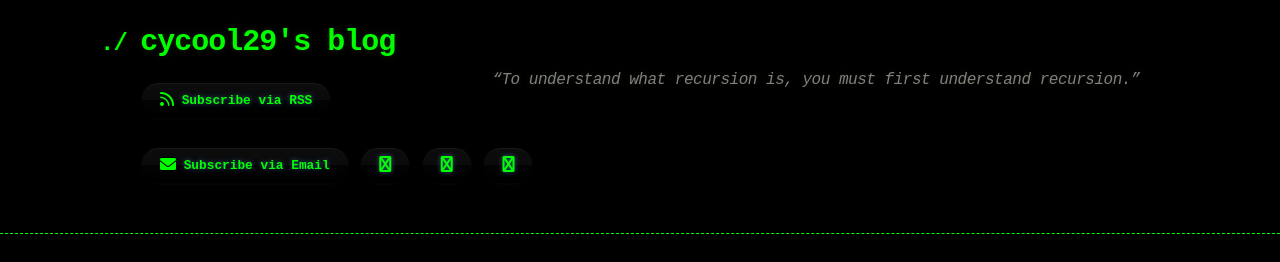
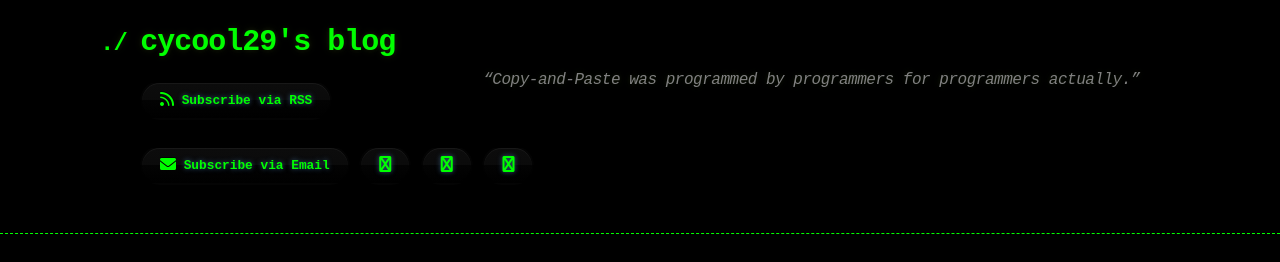
Before and after one commit to cycool29/cycool29.github.io, a Jekyll site: the page built from index.md, in a window 1280 px wide and 900 px high. Shown: the top 262 px of the window. Built offline with Jekyll 4.4.1, drawn with Linux system fonts in a browser that asks for light colours; a style sheet for code colours, icons or effects is not loaded.

Commit message:
Update quotes

```diff
--- a/_config.yml
+++ b/_config.yml
@@ -1,5 +1,5 @@
 title: cycool29's blog
-description: "“To understand what recursion is, you must first understand recursion.” "
+description: "“Copy-and-Paste was programmed by programmers for programmers actually.” "
 bio: A high school student. Intermediate in Python, Git, Bash. Learning JavaScript. He/Him. "
 author: cycool29
 url: https://cycool29.github.io
```
